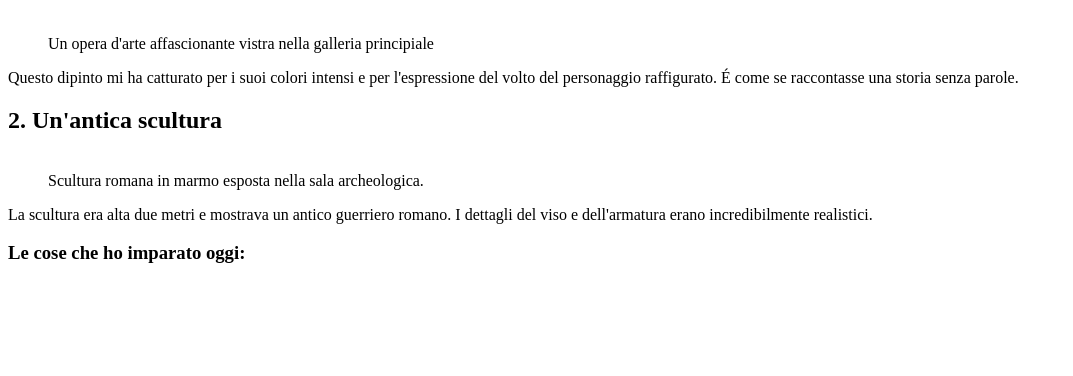
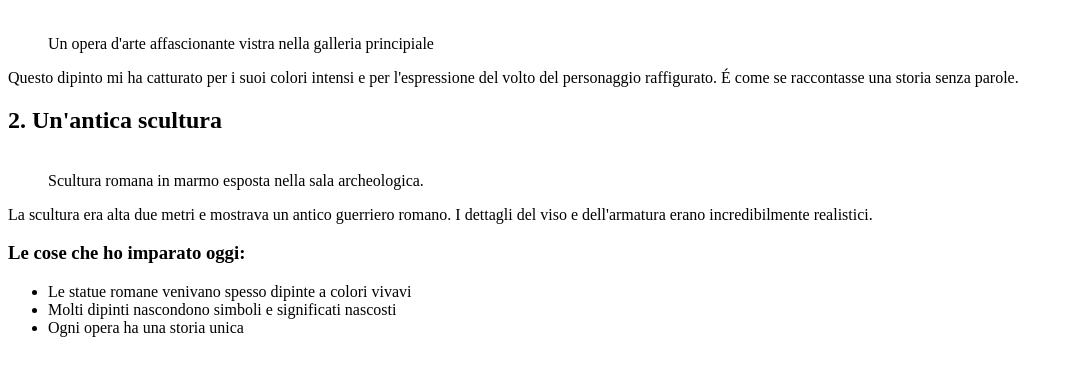
Before and after one commit to salvatorescalise1999/htmlcss-repo, a plain HTML site: page index.html in a window 1280 px wide. Shown: the part 110-486 px from the top of the page, without its empty margins (0-1073 px from the left). Drawn offline with Linux system fonts and the light colour scheme.

Commit message:
aggiunta di una lista non ordinata dentro la section riassunto della giornata

```diff
--- a/index.html
+++ b/index.html
@@ -47,6 +47,12 @@
 
             <h3>Le cose che ho imparato oggi:</h3>
 
+            <ul>
+                <li>Le statue romane venivano spesso dipinte a colori vivavi</li>
+                <li>Molti dipinti nascondono simboli e significati nascosti</li>
+                <li>Ogni opera ha una storia unica</li>
+            </ul>
+
         </section>
 
     </main>
```
